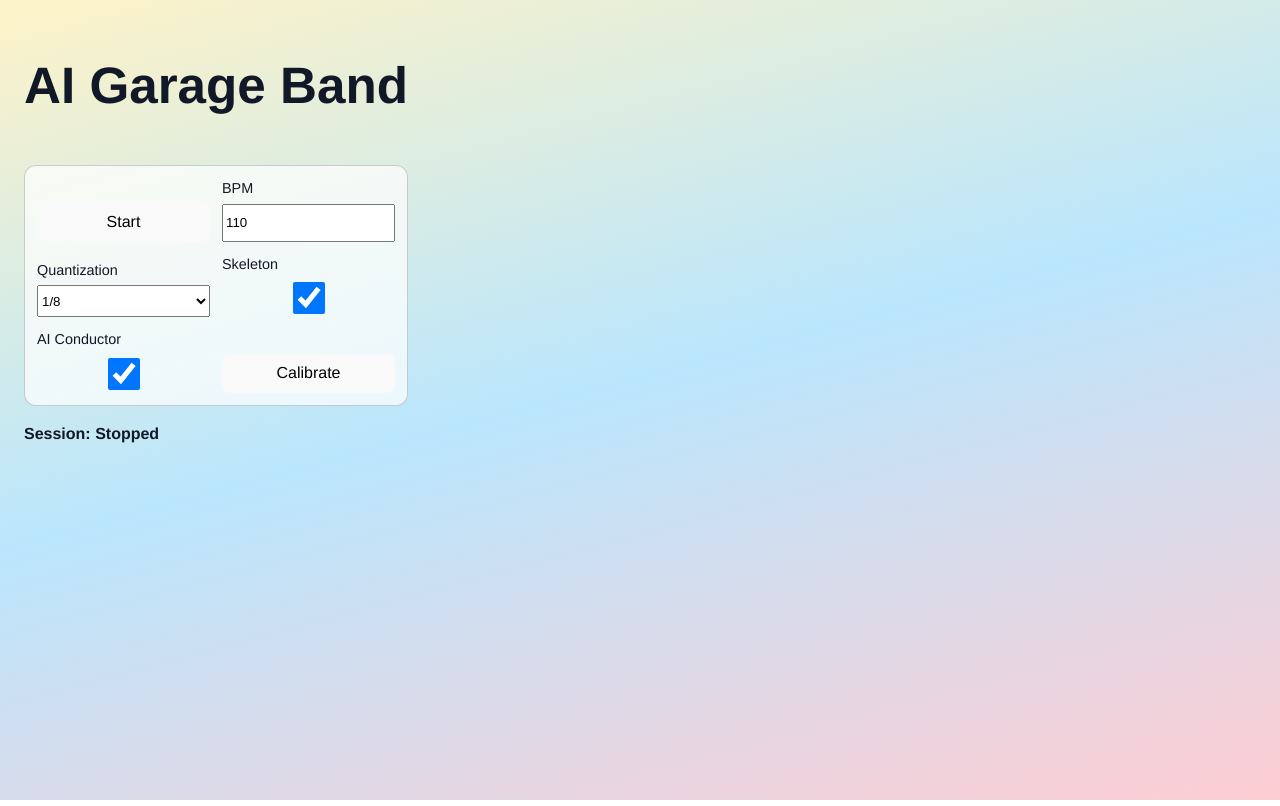
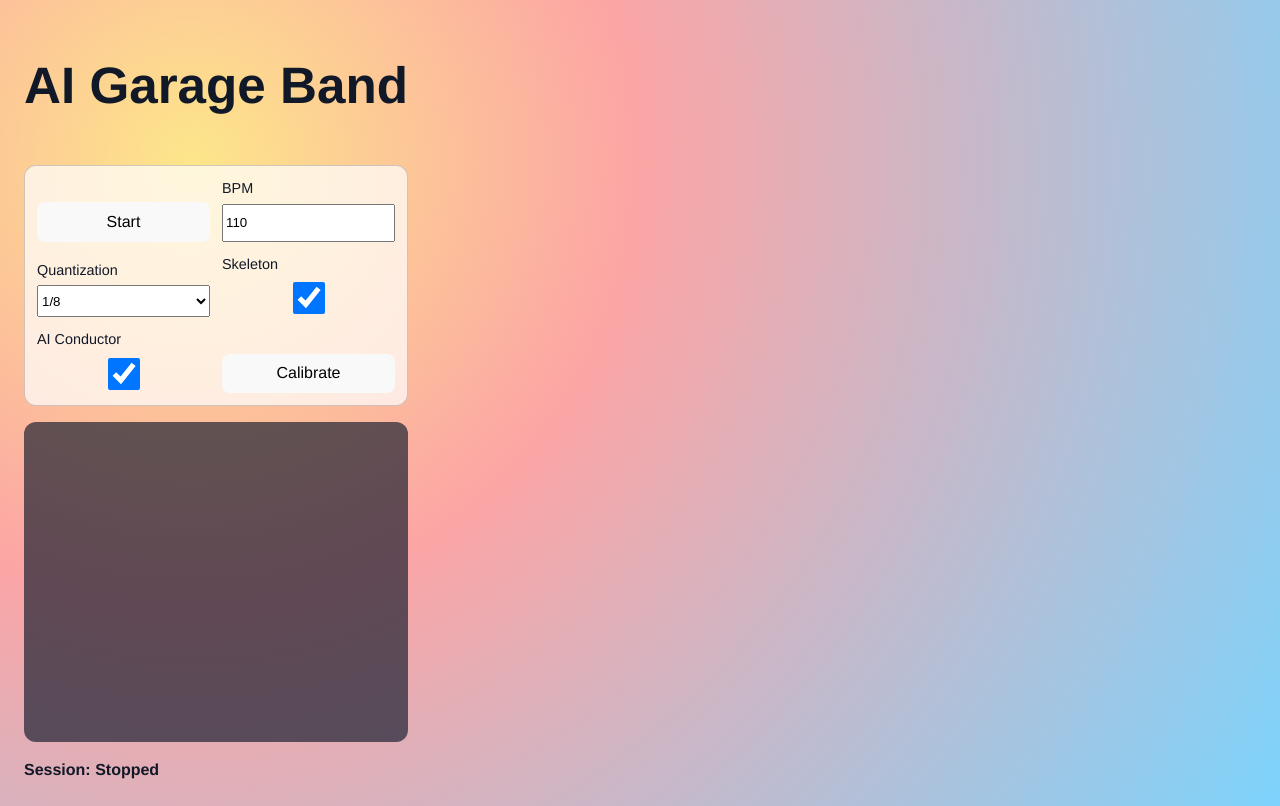
Before and after one commit to lynscott/jambox-games, a React (Vite) app: page / in a window 1280 px wide. Built offline with nearby package versions, Linux system fonts and the light colour scheme.

Commit message:
feat: add webcam capture with overlay canvas

```diff
--- a/src/App.css
+++ b/src/App.css
@@ -1,7 +1,7 @@
 :root {
   font-family: 'Avenir Next', 'Helvetica Neue', sans-serif;
   color: #111827;
-  background: linear-gradient(165deg, #fef3c7 0%, #bae6fd 48%, #fecdd3 100%);
+  background: radial-gradient(circle at 15% 20%, #fde68a 0%, #fca5a5 35%, #7dd3fc 100%);
 }
 
 body {
@@ -14,7 +14,7 @@ body {
 }
 
 .app-shell {
-  max-width: 960px;
+  max-width: 1040px;
   margin: 0 auto;
   padding: 1.5rem;
   display: grid;
@@ -44,6 +44,36 @@ body {
   min-height: 2rem;
 }
 
+.camera-view {
+  position: relative;
+  background: rgba(15, 23, 42, 0.65);
+  border-radius: 0.75rem;
+  overflow: hidden;
+  min-height: 320px;
+}
+
+.camera-video {
+  display: block;
+  width: 100%;
+  height: auto;
+}
+
+.overlay-canvas {
+  position: absolute;
+  inset: 0;
+  width: 100%;
+  height: 100%;
+  pointer-events: none;
+}
+
+.camera-error {
+  margin: 0;
+  padding: 0.5rem 0.75rem;
+  background: rgba(220, 38, 38, 0.85);
+  color: #fff;
+  font-weight: 600;
+}
+
 .status-text {
   margin: 0;
   font-weight: 600;
--- a/src/App.tsx
+++ b/src/App.tsx
@@ -1,15 +1,32 @@
+import { CameraView } from './components/CameraView';
+import { Controls } from './components/Controls';
+import { OverlayCanvas } from './components/OverlayCanvas';
+import { useAppStore } from './state/store';
 import './App.css';
-import { Controls } from './components/Controls';
-import { useAppStore } from './state/store';
 
 function App() {
   const isSessionRunning = useAppStore((state) => state.isSessionRunning);
   const setSessionRunning = useAppStore((state) => state.setSessionRunning);
+  const showSkeleton = useAppStore((state) => state.showSkeleton);
 
   return (
     <main className="app-shell">
       <h1>AI Garage Band</h1>
       <Controls onToggleSession={() => setSessionRunning(!isSessionRunning)} />
+      <CameraView isRunning={isSessionRunning}>
+        {(video) =>
+          showSkeleton ? (
+            <OverlayCanvas
+              video={video}
+              onDraw={(ctx, width, height) => {
+                ctx.strokeStyle = 'rgba(16, 185, 129, 0.7)';
+                ctx.lineWidth = 2;
+                ctx.strokeRect(0, 0, width, height);
+              }}
+            />
+          ) : null
+        }
+      </CameraView>
       <p className="status-text">Session: {isSessionRunning ? 'Running' : 'Stopped'}</p>
     </main>
   );
--- /dev/null
+++ b/src/components/CameraView.tsx
@@ -0,0 +1,66 @@
+import { useEffect, useRef, useState } from 'react';
+
+interface CameraViewProps {
+  isRunning: boolean;
+  children?: (video: HTMLVideoElement | null) => React.ReactNode;
+}
+
+export function CameraView({ isRunning, children }: CameraViewProps) {
+  const videoRef = useRef<HTMLVideoElement | null>(null);
+  const streamRef = useRef<MediaStream | null>(null);
+  const [errorMessage, setErrorMessage] = useState<string | null>(null);
+
+  useEffect(() => {
+    const stopStream = () => {
+      const stream = streamRef.current;
+      if (!stream) {
+        return;
+      }
+      stream.getTracks().forEach((track) => track.stop());
+      streamRef.current = null;
+    };
+
+    const start = async () => {
+      if (!isRunning) {
+        stopStream();
+        return;
+      }
+
+      try {
+        const stream = await navigator.mediaDevices.getUserMedia({
+          audio: false,
+          video: {
+            facingMode: 'user',
+            width: { ideal: 1280 },
+            height: { ideal: 720 },
+          },
+        });
+
+        streamRef.current = stream;
+        setErrorMessage(null);
+
+        if (videoRef.current) {
+          videoRef.current.srcObject = stream;
+          await videoRef.current.play();
+        }
+      } catch {
+        stopStream();
+        setErrorMessage('Unable to access webcam. Check permissions and reload.');
+      }
+    };
+
+    void start();
+
+    return () => {
+      stopStream();
+    };
+  }, [isRunning]);
+
+  return (
+    <section className="camera-view" aria-label="Camera View">
+      {errorMessage ? <p className="camera-error">{errorMessage}</p> : null}
+      <video ref={videoRef} className="camera-video" autoPlay muted playsInline />
+      {children ? children(videoRef.current) : null}
+    </section>
+  );
+}
--- /dev/null
+++ b/src/components/OverlayCanvas.tsx
@@ -0,0 +1,52 @@
+import { useEffect, useRef } from 'react';
+
+interface OverlayCanvasProps {
+  video: HTMLVideoElement | null;
+  enabled?: boolean;
+  onDraw?: (ctx: CanvasRenderingContext2D, width: number, height: number) => void;
+}
+
+export function OverlayCanvas({ video, enabled = true, onDraw }: OverlayCanvasProps) {
+  const canvasRef = useRef<HTMLCanvasElement | null>(null);
+
+  useEffect(() => {
+    if (!enabled) {
+      return;
+    }
+
+    let rafId = 0;
+
+    const render = () => {
+      const canvas = canvasRef.current;
+      if (!canvas || !video) {
+        rafId = window.requestAnimationFrame(render);
+        return;
+      }
+
+      const width = video.videoWidth || video.clientWidth || 640;
+      const height = video.videoHeight || video.clientHeight || 480;
+      if (canvas.width !== width || canvas.height !== height) {
+        canvas.width = width;
+        canvas.height = height;
+      }
+
+      const ctx = canvas.getContext('2d');
+      if (!ctx) {
+        rafId = window.requestAnimationFrame(render);
+        return;
+      }
+
+      ctx.clearRect(0, 0, width, height);
+      if (onDraw) {
+        onDraw(ctx, width, height);
+      }
+
+      rafId = window.requestAnimationFrame(render);
+    };
+
+    rafId = window.requestAnimationFrame(render);
+    return () => window.cancelAnimationFrame(rafId);
+  }, [enabled, onDraw, video]);
+
+  return <canvas ref={canvasRef} className="overlay-canvas" aria-label="Overlay Canvas" />;
+}
```
Also changed, not shown: 1 other file (tests, documents, lock files or other folders).
